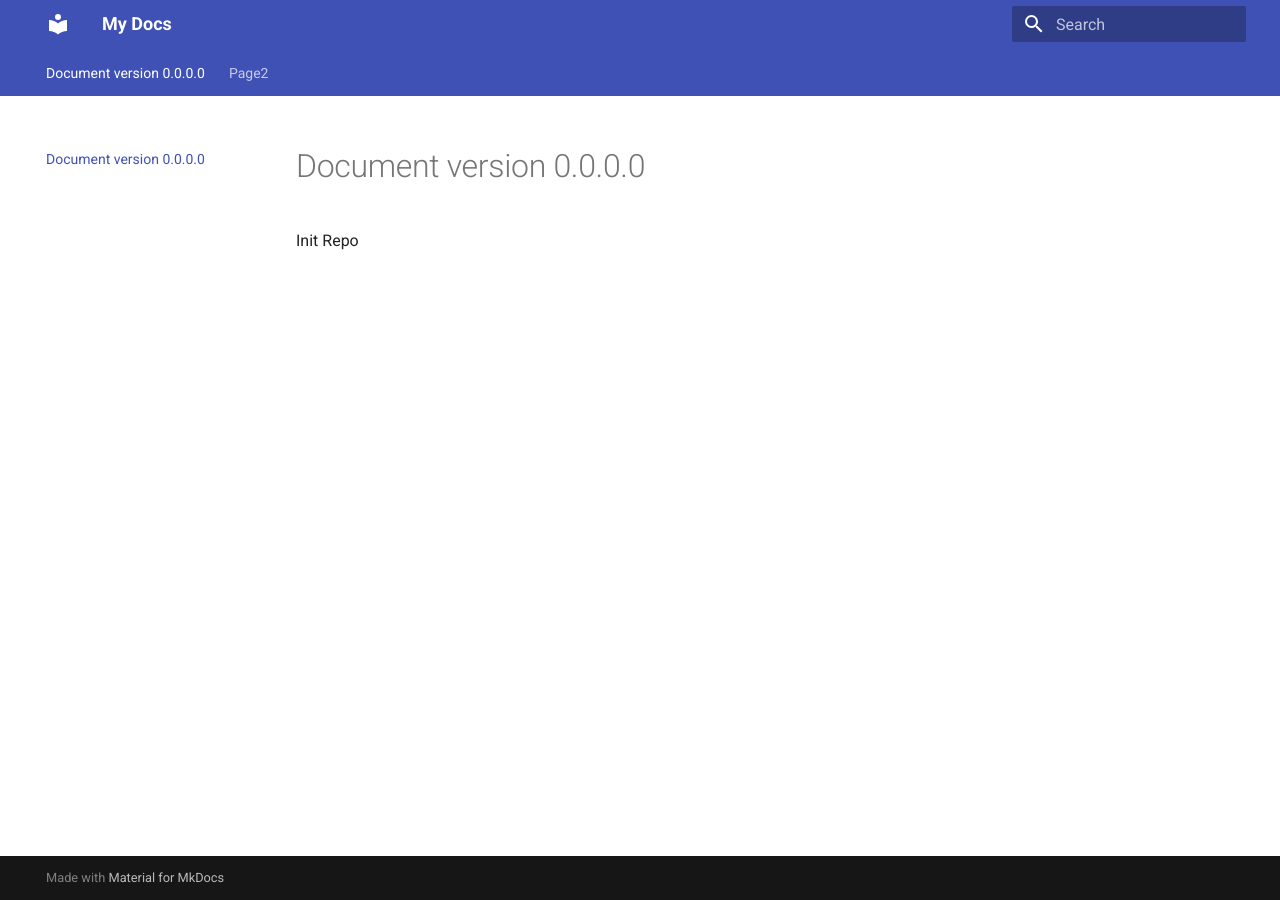
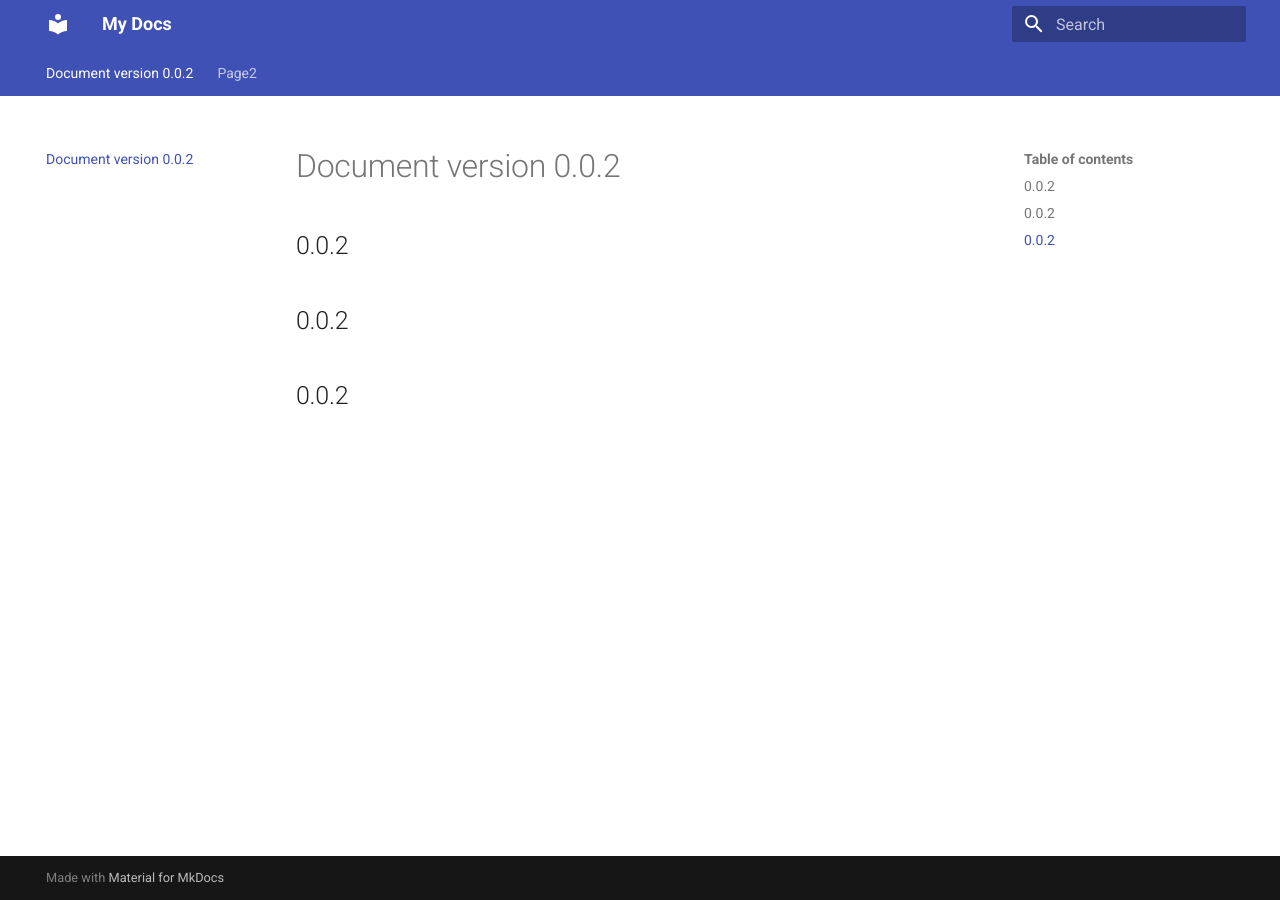
Before and after one commit to PrashantR30/docs-demo, an MkDocs documentation site: the page built from docs/index.md, in a window 1280 px wide. Built offline with MkDocs 1.6.1 and Material for MkDocs 9.7.7, drawn with Linux system fonts in a browser that asks for light colours; the version menu is left out.

Commit message:
add docs for v0.0.2

```diff
--- a/docs/index.md
+++ b/docs/index.md
@@ -1,3 +1,7 @@
-# Document version 0.0.0.0
+# Document version 0.0.2
 
-Init Repo
+## 0.0.2
+
+## 0.0.2
+
+## 0.0.2
--- a/docs/page2.md
+++ b/docs/page2.md
@@ -1 +1,8 @@
-Page 0.0.0.0 -Document version 0.0.0.0
+Page 0.0.2 - Document version 0.0.2
+
+
+## 0.0.2
+
+## 0.0.2
+
+## 0.0.2
```
Also changed, not shown: 3 other files.
